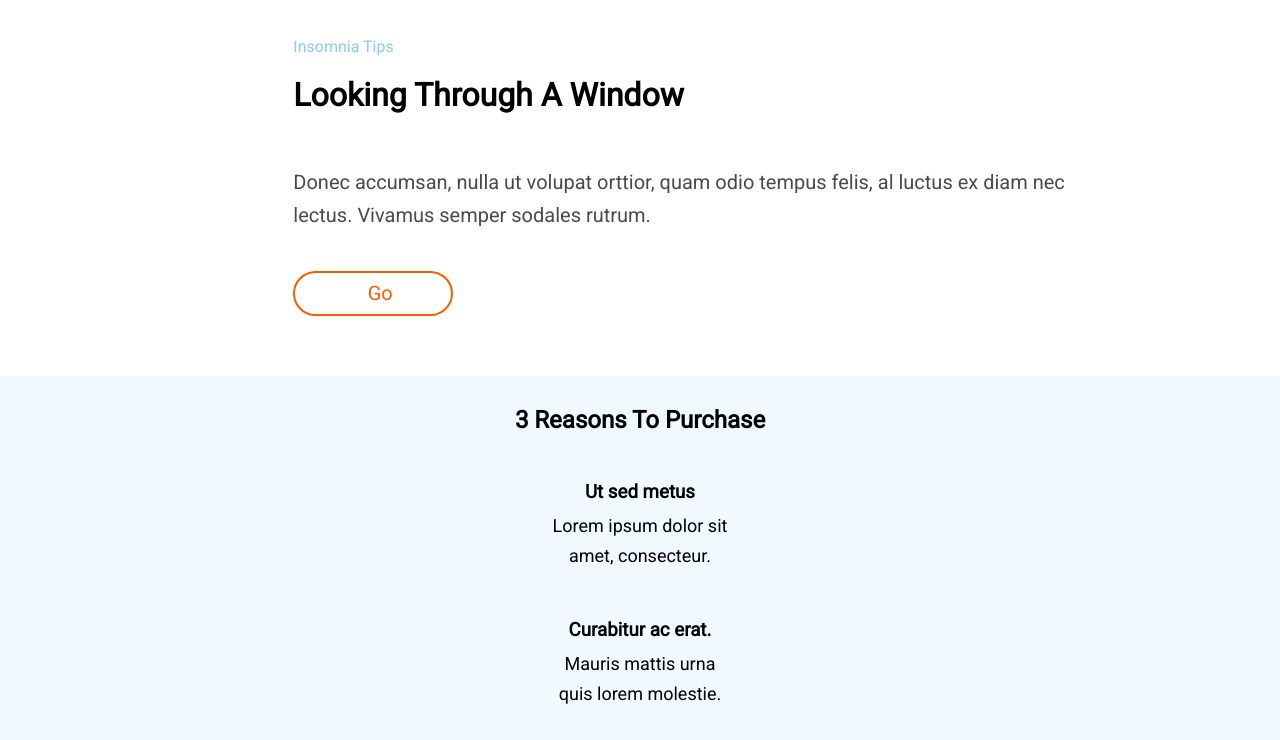
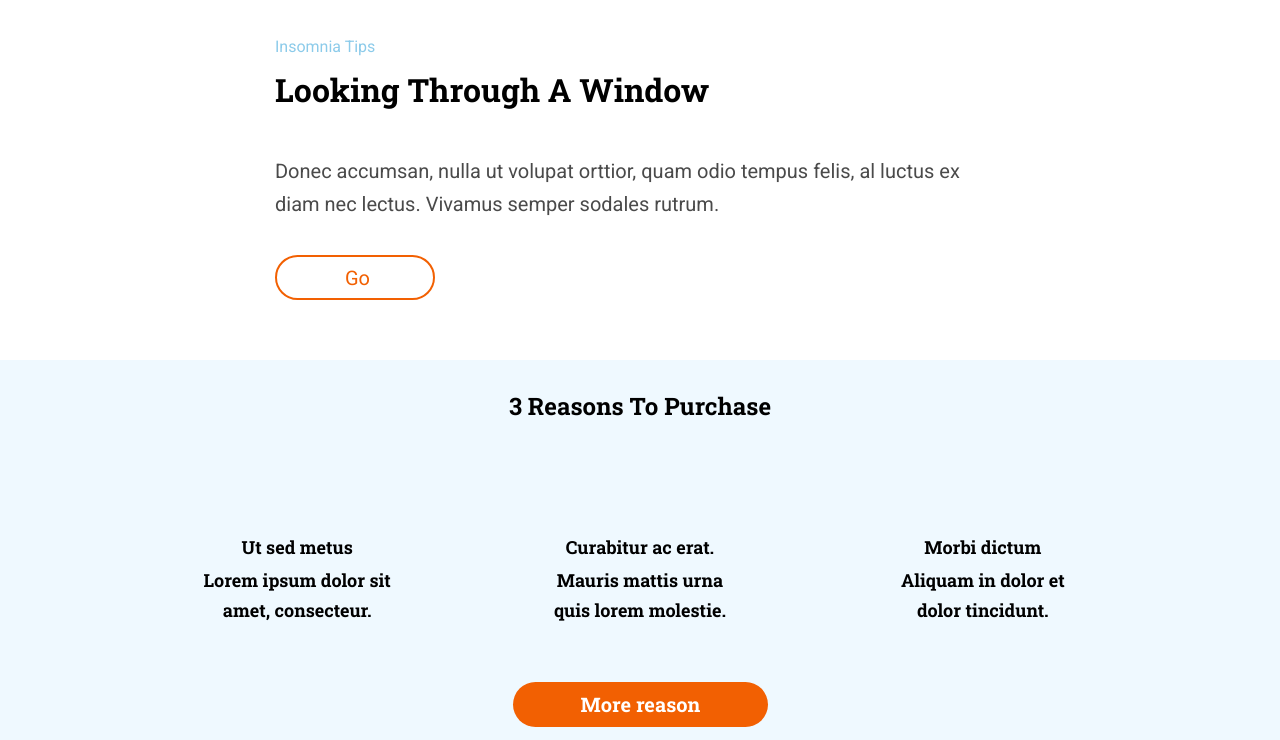
Before and after one commit to Adalab/modulo-1-evaluacion-final-MaribelLopezRomero, a website: page src/html/index.html in a window 1280 px wide. Shown: the part 800-1540 px from the top of the page. Drawn offline with nearby package versions, Linux system fonts and the light colour scheme; files that its build step writes are made by us from their sources; files whose address does not match are found by name.

Commit message:
Add main mediaquerys

```diff
--- a/src/html/index.html
+++ b/src/html/index.html
@@ -3,7 +3,7 @@
 
 <head>
   <meta charset="UTF-8" />
-  <meta name="viewport" content="width=device-width, initial-scale=1" />
+  <meta name="viewport" content="width=device-width, initial-scale=1 " />
   <title>Anonymous Proxy</title>
   <link href="https://fonts.googleapis.com/css?family=Roboto&display=swap" rel="stylesheet" />
   <link rel="stylesheet" href="./assets/css/main.css" />
@@ -12,8 +12,8 @@
   <link rel="stylesheet" ng-href="./assets/images/ico-arrow.svg">
   <link rel="stylesheet" ng-href="./assets/images/ico-menu.svg">
   <link rel="stylesheet" ng-href="./assets/images/ico-scroll-down.svg">
-  <link rel="stylesheet" href="https://fonts.googleapis.com/css2?family=Roboto+Slab:wght@500&display=swap">
-  <link href="https://fonts.googleapis.com/css2?family=Roboto:wght@300&display=swap" rel="stylesheet">
+  <link href="https://fonts.googleapis.com/css2?family=Roboto&family=Roboto+Slab:wght@700&display=swap"
+    rel="stylesheet">
 
 <body>
   <include src="./partials/_header.html"></include>
--- a/src/scss/core/_variables.scss
+++ b/src/scss/core/_variables.scss
@@ -10,4 +10,4 @@ $color-footer: #304268;
 $color-button: #f26002;
 //fuente
 $font-family: 'Roboto', sans-serif;
-$font-family-title: 'Roboto', sans-serif;
+$font-family-title: 'Roboto Slab', serif;
--- a/src/scss/layout/_header.scss
+++ b/src/scss/layout/_header.scss
@@ -42,8 +42,8 @@
     margin-top: 384px;
     margin-bottom: 20px;
   }
-  @media all and (min-width: 1200px) {
-    width: 60.83%;
+  @media all and (min-width: 1280px) {
+    width: 57.03%;
     height: 264px;
     font-size: 100px;
     line-height: 1.32;
@@ -64,8 +64,8 @@
     font-size: 24px;
     margin-bottom: 30px;
   }
-  @media all and (min-width: 1200px) {
-    width: 60.83%;
+  @media all and (min-width: 1280px) {
+    width: 57.03%;
     height: 32px;
     font-size: 24px;
     margin-bottom: 30px;
@@ -83,8 +83,8 @@
   padding: 18px 12px 15.3px 13px;
   @media all and (min-width: 1200px) {
     margin-bottom: 13px;
-    margin-left: 51.5%;
-    margin-right: 51.416%;
+    margin-left: 48.28%;
+    margin-right: 48.2%;
     margin-top: 0px;
   }
 }
--- a/src/scss/layout/_main.scss
+++ b/src/scss/layout/_main.scss
@@ -16,26 +16,64 @@
   display: grid;
   grid-template-columns: 1fr;
   grid-template-rows: 1fr 1fr 1fr;
+  @media all and (min-width: 768px) {
+    grid-template-columns: 1fr 1fr 1fr;
+    grid-template-rows: 1fr;
+  }
+  @media all and (min-width: 1280px) {
+    grid-template-columns: 1fr 1fr 1fr;
+    grid-template-rows: 1fr;
+  }
 }
 .main__section-two__item1 {
   grid-column: 1;
   grid-row: 1/2;
   margin-top: 45px;
+  @media all and (min-width: 768px) {
+    grid-column: 1/2;
+    grid-row: 1;
+  }
+  @media all and (min-width: 1280px) {
+    grid-column: 1/2;
+    grid-row: 1;
+  }
 }
 .main__section-two__item2 {
   grid-column: 1;
   grid-row: 2/3;
   margin-top: 45px;
+  @media all and (min-width: 768px) {
+    grid-column: 2/3;
+    grid-row: 1;
+  }
+  @media all and (min-width: 1280px) {
+    grid-column: 2/3;
+    grid-row: 1;
+  }
 }
 .main__section-two__item3 {
   grid-column: 1;
   grid-row: 3/4;
   margin-top: 45px;
+  @media all and (min-width: 768px) {
+    grid-column: 3/4;
+    grid-row: 1;
+  }
+  @media all and (min-width: 1280px) {
+    grid-column: 3/4;
+    grid-row: 1;
+  }
 }
 // estilos de la seccion 1
 .main__section-one {
   width: 100%;
   height: 376px;
+  @media all and (min-width: 768px) {
+    height: 376px;
+  }
+  @media all and (min-width: 1280px) {
+    height: 360px;
+  }
 }
 .main__section-one__small {
   color: #8ccbea;
@@ -53,11 +91,11 @@
     margin-left: 5.078%;
     margin-right: 66.796%;
   }
-  @media all and (min-width: 1200px) {
+  @media all and (min-width: 1280px) {
     font-size: 16px;
-    width: 30%;
-    margin-left: 22.916%;
-    margin-right: 53.75%;
+    width: 28.125%;
+    margin-left: 21.484%;
+    margin-right: 50.39%;
   }
 }
 .main__section-one__title {
@@ -80,11 +118,11 @@
     margin-right: 5.078%;
     margin-bottom: 30px;
   }
-  @media all and (min-width: 1200px) {
+  @media all and (min-width: 1280px) {
     font-size: 32px;
-    width: 60.83%;
-    margin-left: 22.916%;
-    margin-right: 22.916%;
+    width: 57.031%;
+    margin-left: 21.484%;
+    margin-right: 21.484%;
   }
 }
 .main__section-one__paragraph {
@@ -104,10 +142,10 @@
     margin-left: 5.078%;
     margin-right: 7.8125%;
   }
-  @media all and (min-width: 1200px) {
-    width: 60.83%;
-    margin-left: 22.916%;
-    margin-right: 22.916%;
+  @media all and (min-width: 1280px) {
+    width: 57.031%;
+    margin-left: 21.484%;
+    margin-right: 21.484%;
   }
 }
 .main__section-one__button {
@@ -134,13 +172,13 @@
     margin-right: 83.0729%;
     margin-bottom: 60px;
   }
-  @media all and (min-width: 1200px) {
+  @media all and (min-width: 1280px) {
     width: 160px;
     height: 45px;
-    padding-left: 5.66%;
-    padding-right: 5.58%;
-    margin-left: 22.916%;
-    margin-right: 70.416%;
+    padding-left: 5.3125%;
+    padding-right: 5.234%;
+    margin-left: 21.484%;
+    margin-right: 66.015;
     margin-bottom: 60px;
   }
 }
@@ -149,6 +187,12 @@
   background: $color-main-section-two;
   width: 100%;
   height: 624px;
+  @media all and (min-width: 768px) {
+    height: 397px;
+  }
+  @media all and (min-width: 1280px) {
+    height: 427px;
+  }
 }
 
 .main__section-two__title {
@@ -163,21 +207,56 @@
   margin-top: 30px;
   margin-left: 4.687%;
   margin-right: 4.687%;
+  @media all and (min-width: 768px) {
+    width: 58.593%;
+    height: 45px;
+    size: 26px;
+    margin-left: 20.572%;
+    margin-right: 20.833%;
+    margin-bottom: 45px;
+  }
+  @media all and (min-width: 1280px) {
+    width: 57.0312%;
+    height: 45px;
+    size: 32px;
+    margin-left: 21.4843%;
+    margin-right: 21.4843%;
+    margin-bottom: 45px;
+  }
 }
 .main__section-two__list {
   list-style: none;
   color: $color-secundary;
   font-family: $font-family-title;
 }
+// .main__section-two__item1,
+// .main__section-two__item2,
+// .main__section-two__item3 {
+//   @media all and (min-width: 768px) {
+//     margin-right: 3.906%;
+//   }
+// }
+
 .main__section-two__item1__title,
 .main__section-two__item2__title,
 .main__section-two__item3__title {
-  size: 18px;
+  font-size: 18px;
   text-align: center;
   height: 30px;
   width: 57.5%;
   margin-left: 21.25%;
   margin-right: 21.25%;
+  // @media all and (min-width: 768px) {
+  //   font-size: 24px;
+  //   text-align: center;
+  //   width: 210px;
+  //   margin-left: 0px;
+  //   // margin-right: 3.906%;
+  //   margin-right: 0px;
+  //   margin-bottom: 14px;
+  // }
+  // @media all and (min-width: 1280px) {
+  // }
 }
 .main__section-two__item1__paragraph,
 .main__section-two__item2__paragraph,
@@ -206,4 +285,18 @@
   text-align: center;
   margin-top: 45px;
   margin-bottom: 60px;
+  @media all and (min-width: 768px) {
+    width: 27.34%;
+    font-size: 20px;
+    margin-left: 41.86%;
+    margin-right: 41.992%;
+    margin-bottom: 60px;
+  }
+  @media all and (min-width: 1280px) {
+    width: 19.921%;
+    font-size: 20px;
+    margin-left: 40.07%;
+    margin-right: 40%;
+    margin-bottom: 60px;
+  }
 }
--- a/src/scss/main.scss
+++ b/src/scss/main.scss
@@ -3,7 +3,3 @@
 @import './layout/header';
 @import './layout/main';
 @import './layout/footer';
-
-body {
-  background: green;
-}
```
